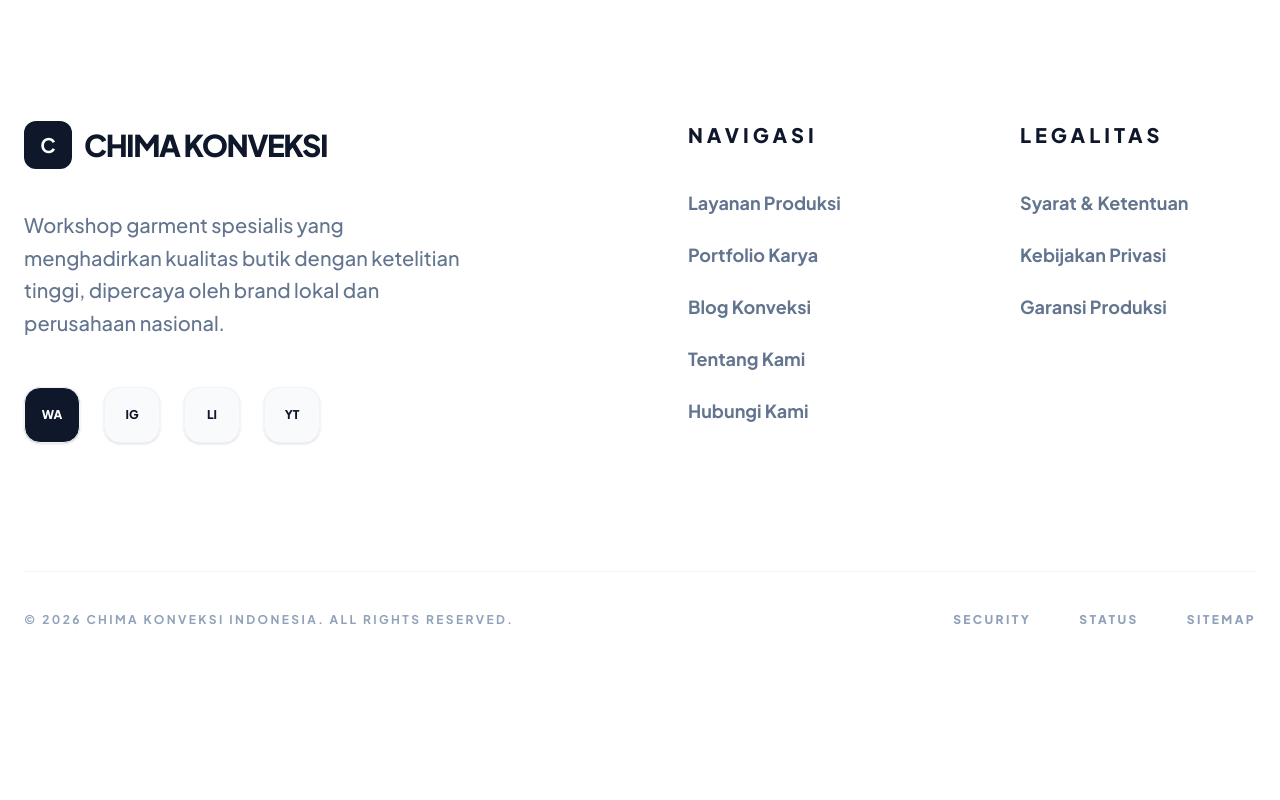
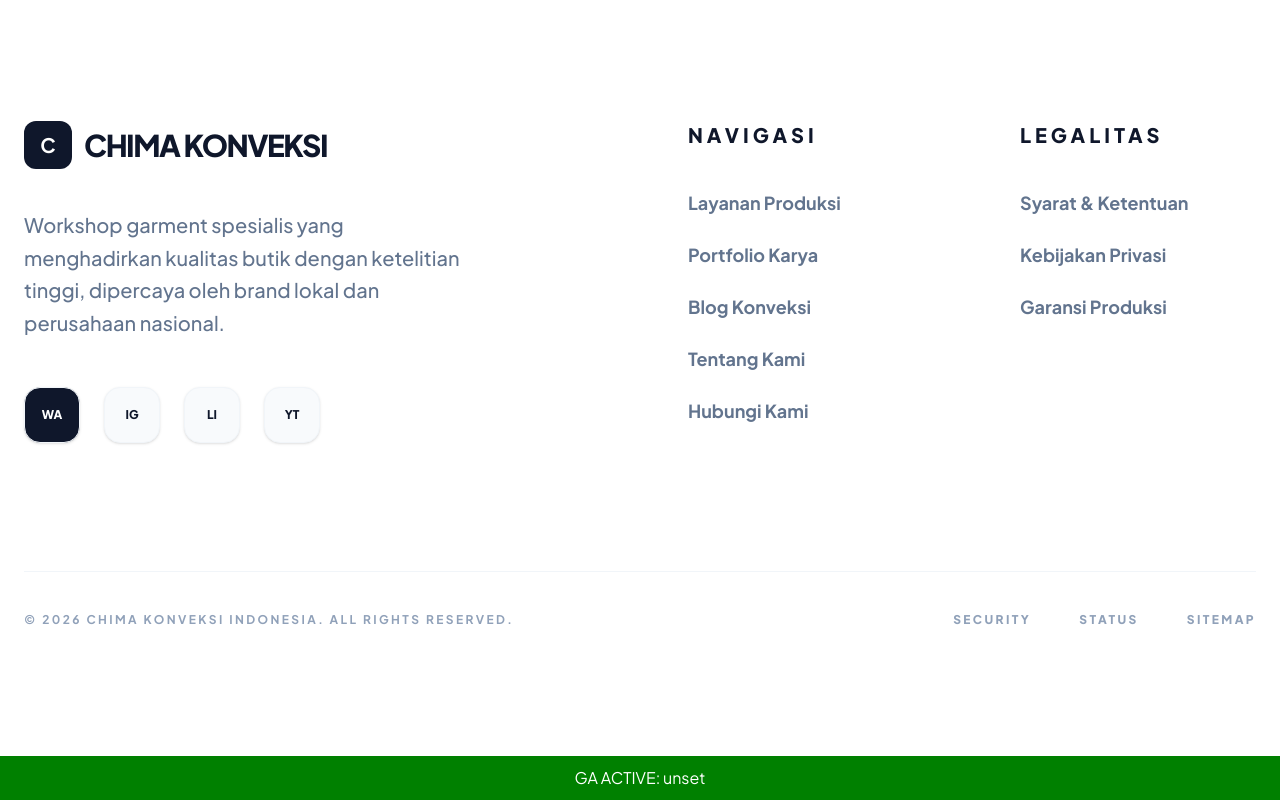
Before and after one commit to DaffaFauzyN/Chima-Konveksi, a Next.js app: page /about in a window 1280 px wide. Shown: the part 4987-5787 px from the top of the page. Before the commit the page ends 5743 px from the top, so only its background shows below. Built offline with nearby package versions, Linux system fonts and the light colour scheme; no server answers.

Commit message:
debug: show GA status on page

```diff
--- a/components/GoogleAnalytics.js
+++ b/components/GoogleAnalytics.js
@@ -1,10 +1,11 @@
 import Script from "next/script";
 
 export default function GoogleAnalytics({ gaId }) {
-  if (!gaId) return null;
+  if (!gaId) return <div id="ga-debug" style={{display:"block",background:"red",color:"white",padding:"10px",textAlign:"center"}}>GA DISABLED (no gaId)</div>;
 
   return (
     <>
+      <div id="ga-debug" style={{display:"block",background:"green",color:"white",padding:"10px",textAlign:"center"}}>GA ACTIVE: {gaId}</div>
       <Script
         src={`https://www.googletagmanager.com/gtag/js?id=${gaId}`}
         strategy="afterInteractive"
```
